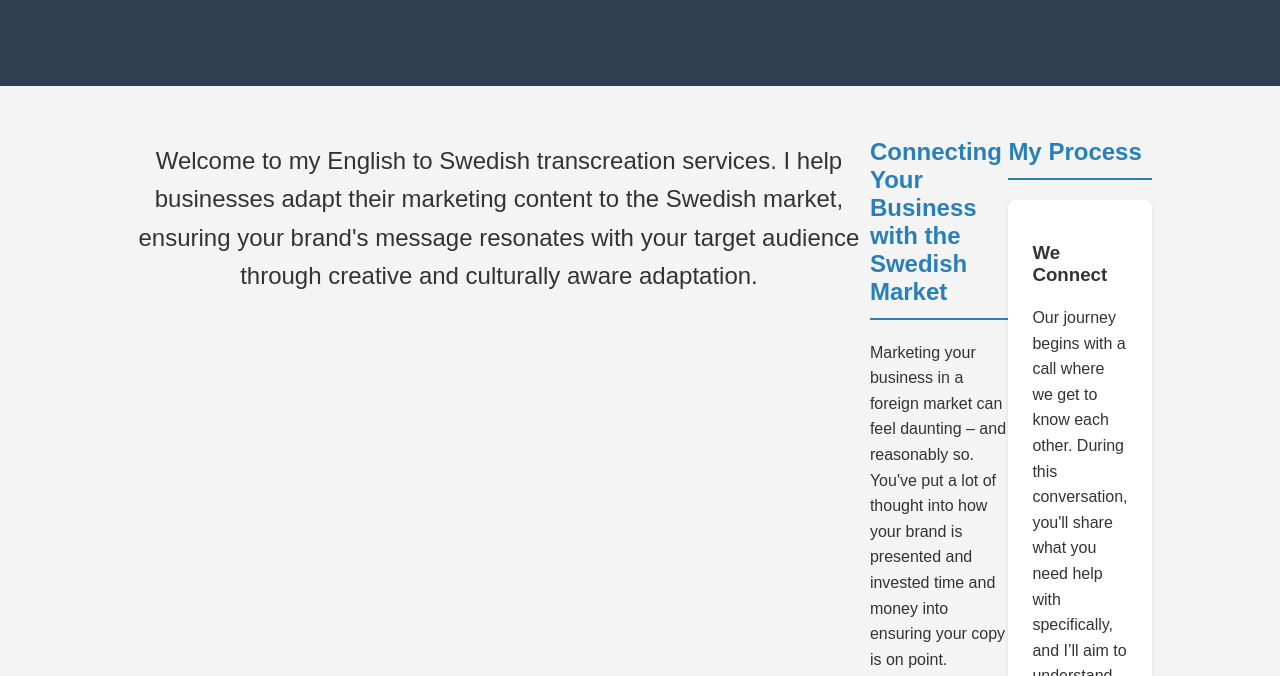
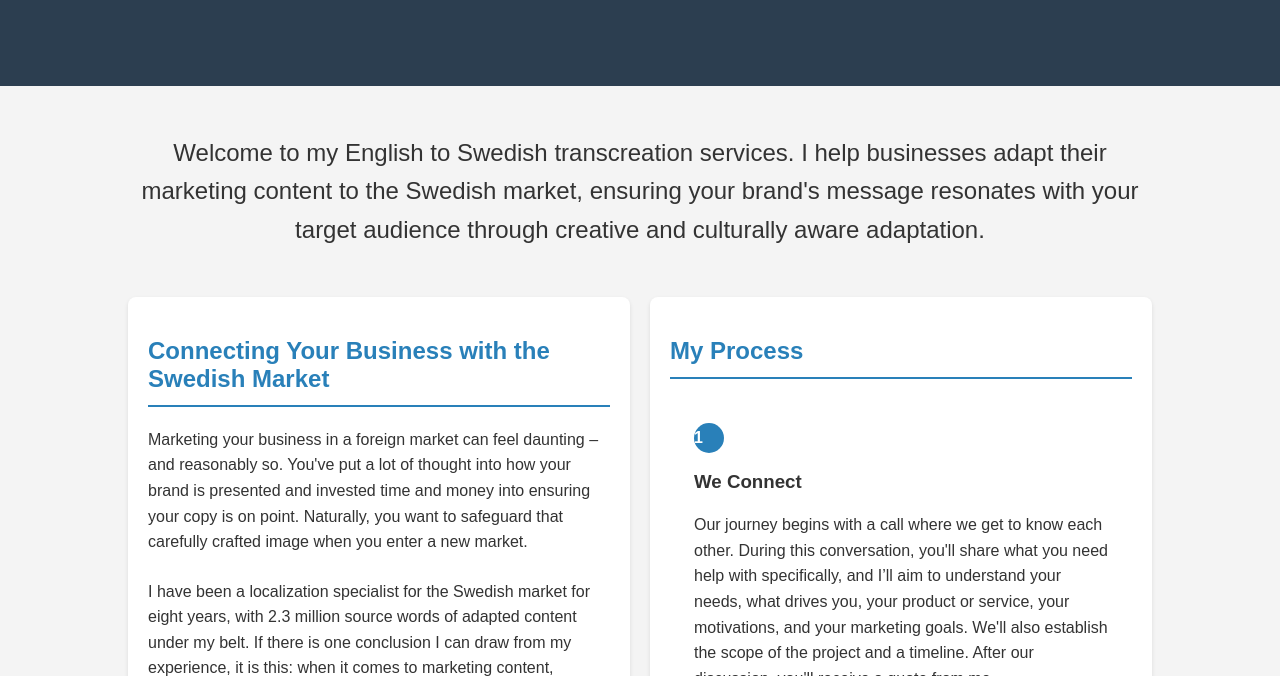
Before and after one commit to AndreasdBM/andreaswrites.com, a plain HTML site: page index.html in a window 1280 px wide. Shown: the part 276-952 px from the top of the page. Drawn offline with Linux system fonts and the light colour scheme.

Commit message:
Update index.html

```diff
--- a/index.html
+++ b/index.html
@@ -19,20 +19,25 @@
             text-align: center;
             font-size: 2em;
         }
+        .intro-text {
+            text-align: center;
+            font-size: 1.5em;
+            margin: 2em auto;
+            width: 80%;
+        }
         .container {
             width: 80%;
             margin: 0 auto;
-            padding: 2em 0;
             display: flex;
             justify-content: space-between;
-        }
-        .intro-text {
-            text-align: center;
-            font-size: 1.5em;
-            margin-bottom: 2em;
+            gap: 20px;
         }
         .content, .process {
             width: 48%;
+            background-color: white;
+            padding: 20px;
+            border-radius: 8px;
+            box-shadow: 0 2px 4px rgba(0, 0, 0, 0.1);
         }
         h2 {
             color: #2980b9;
@@ -52,18 +57,11 @@
         }
         .process-step {
             margin-bottom: 2em;
-            background-color: white;
             padding: 1.5em;
-            border-radius: 8px;
-            box-shadow: 0 2px 4px rgba(0, 0, 0, 0.1);
-            position: relative;
+            border-bottom: 2px solid #2980b9;
         }
         .process-step::before {
             content: attr(data-step);
-            position: absolute;
-            top: 50%;
-            left: -40px;
-            transform: translateY(-50%);
             background-color: #2980b9;
             color: white;
             width: 30px;
@@ -73,6 +71,9 @@
             align-items: center;
             border-radius: 50%;
             font-weight: bold;
+            margin-right: 10px;
+            display: inline-block;
+            line-height: 30px;
         }
         footer {
             background-color: #2c3e50;
@@ -87,12 +88,12 @@
     <header>
         <h1>English to Swedish Transcreation Services</h1>
     </header>
+    <section id="intro">
+        <div class="intro-text">
+            <p>Welcome to my English to Swedish transcreation services. I help businesses adapt their marketing content to the Swedish market, ensuring your brand's message resonates with your target audience through creative and culturally aware adaptation.</p>
+        </div>
+    </section>
     <div class="container">
-        <section id="intro">
-            <div class="intro-text">
-                <p>Welcome to my English to Swedish transcreation services. I help businesses adapt their marketing content to the Swedish market, ensuring your brand's message resonates with your target audience through creative and culturally aware adaptation.</p>
-            </div>
-        </section>
         <div class="content">
             <section id="introduction">
                 <h2>Connecting Your Business with the Swedish Market</h2>
```
